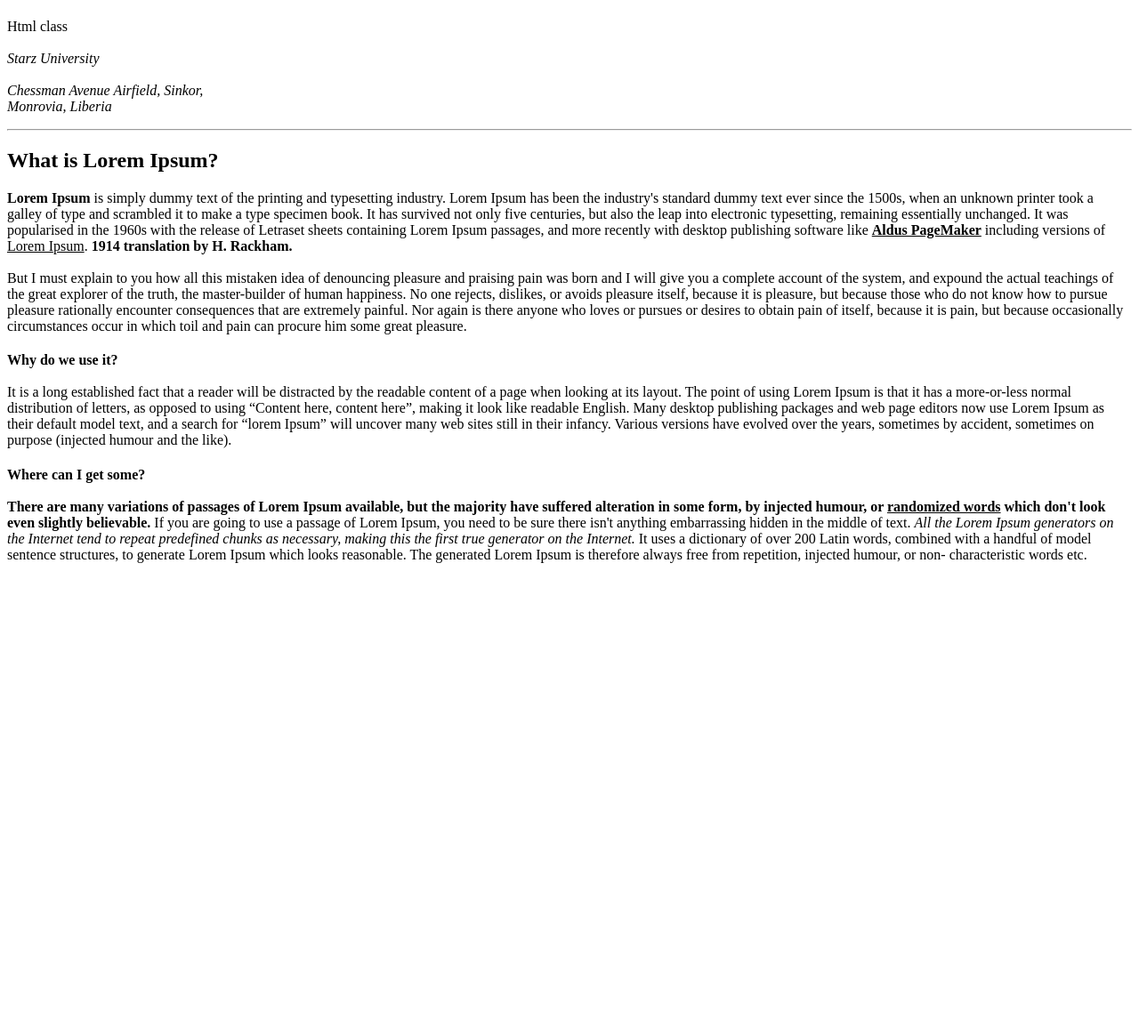
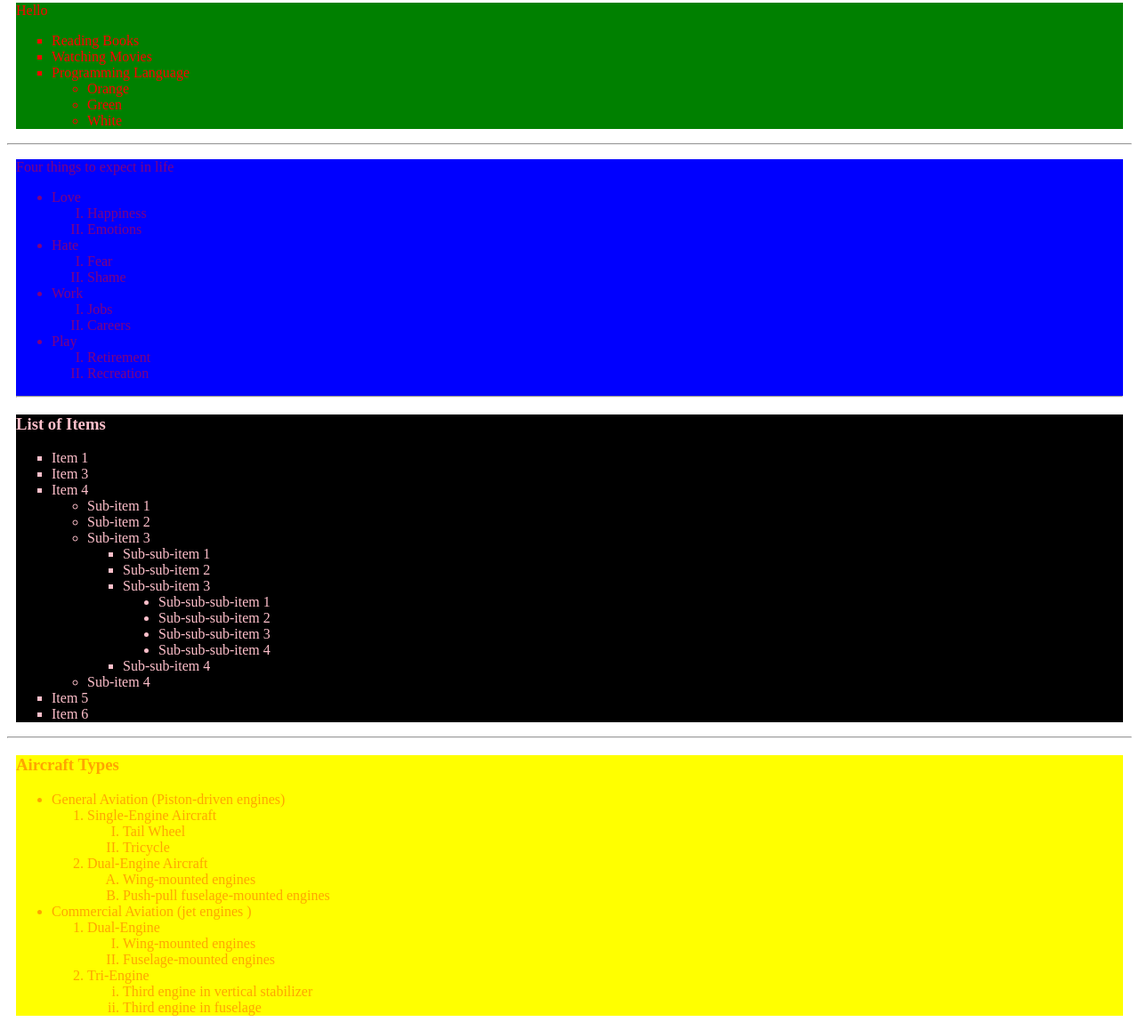
Before and after one commit to Elkanahtaynun/Art277-assignment..-Elkanah-Taynun, a plain HTML site: page index.html in a window 1280 px wide. Shown: the part 13-1171 px from the top of the page at 89% size. Before the commit the page ends 800 px from the top, so only its background shows below. Drawn offline with Linux system fonts and the light colour scheme.

Commit message:
Add files via upload

```diff
--- a/index.html
+++ b/index.html
@@ -1,24 +1,141 @@
 <!DOCTYPE html>
-<html></html>
-<head>
-<p><br>Html class</br><br><i>Starz University</br> <br>Chessman Avenue Airfield, Sinkor,<br>Monrovia, Liberia</i></br></p>
-<hr>
+<html lang="en">
+    <head>
+          <meta charset="UTF-8">
+          <title> Assignment #3</title>
+  </head>
+  <body>
+        <div style="background-color:green;color:red;font-size: 14;margin:10px;">
+          <p>Hello</p>
+           <ul type="Square">
+              <li>Reading Books</li>
+            <li>Watching Movies</li>
+              <li>Programming Language
+                 <ul type="circle">
+                    <li>Orange</li>
+                     <li>Green</li>
+                     <li>White</li>
+                    </ul>
+              </li>
+          </ul>
+         </div>
+        <hr>
 
-<h2>What is Lorem Ipsum?</h2>
-<p>
-<b>Lorem Ipsum</b> is simply dummy text of the printing and typesetting industry. Lorem Ipsum has been the industry's standard dummy text ever since the 1500s, when an unknown printer took a galley of type and scrambled it to make a type specimen book. It has survived not only five centuries, but also the leap into electronic typesetting, remaining essentially unchanged. It was popularised in the 1960s with the release of Letraset sheets containing Lorem Ipsum passages, and more recently with desktop publishing software like <b><u>Aldus PageMaker</u></b> including versions of <u>Lorem Ipsum</u>. <b>1914 translation by H. Rackham.</b> <br><br>But I must explain to you how all this mistaken idea of denouncing pleasure and praising pain was born and I will give you a complete account of the system, and expound the actual teachings of the great explorer of the truth, the master-builder of human happiness. No one rejects, dislikes, or avoids pleasure itself, because it is pleasure, but because those who do not know how to pursue pleasure rationally encounter consequences that are extremely painful. Nor again is there anyone who loves or pursues or desires to obtain pain of itself, because it is pain, but because occasionally circumstances occur in which toil and pain can procure him some great pleasure.
+         <div style="background-color:blue;color:purple;font-size:15;margin:10px; ">
+             <p>Four things to expect in life</p>
+             <ul type="disc">
+                <li>Love
+                     <ol type="I">
+                       <li>Happiness</li>
+                       <li>Emotions</li>
+                    </ol>
+               </li>
+                <li>Hate
+                   <Ol type="I">
+                    <li>Fear</li>
+                    <li>Shame</li>
+                  </ol>
 
-<h2></h2>
-<b>Why do we use it?</b>
+          </li>
+              <li>Work
+                 <ol type="I">
+                   <li>Jobs</li>
+                   <li>Careers</li>
+                </ol>
+           </li>
+           <li>Play
+                <ol type="I">
+                    <li>Retirement</li>
+                    <li>Recreation</li>
+                  </ol>
+             </li>
 
-<p2></p2>
-<br><br>It is a long established fact that a reader will be distracted by the readable content of a page when looking at its layout. The point of using Lorem Ipsum is that it has a more-or-less normal distribution of letters, as opposed to using “Content here, content here”, making it look like readable English. Many desktop publishing packages and web page editors now use Lorem Ipsum as their default model text, and a search for “lorem Ipsum” will uncover many web sites still in their infancy. Various versions have evolved over the years, sometimes by accident,
-sometimes on purpose (injected humour and the like).
+       </ul>
+          <hr>
 
-<h1></h1>
-<b>Where can I get some?</b>
-<p3></p3>
-<br><br><b>There are many variations of passages of Lorem Ipsum available, but the majority have suffered alteration in some form, by injected humour, or <u>randomized words</u> which don't look even slightly believable.</b> If you are going to use a passage of Lorem Ipsum, you need to be sure there isn't anything embarrassing hidden in the middle of text. <i>All the Lorem Ipsum generators on the Internet tend to repeat predefined chunks as necessary, making this the first true generator on the Internet.</i> It uses a dictionary of over 200 Latin words, combined with a handful of model sentence structures, to generate Lorem Ipsum which looks reasonable. The generated Lorem Ipsum is therefore always free from repetition, injected humour, or non-
-characteristic words etc.
+        </div>
 
-<!-- This is my html assignment. It will be submitted on May 9, 2020 @9:00 am-->
+        <div style="background-color:black;color:pink;font-side:16;margin:10px;">
+             <h3>List of Items</h3>
+             <ul type="square">
+             <li>Item 1</li>
+             <li>Item 3</li>
+             <li>Item 4
+                  <ul type="circle">
+                  <li>Sub-item 1</li>
+                  <li>Sub-item 2</li>
+                  <li>Sub-item 3
+                  <ul type="square">
+                    <li>Sub-sub-item 1</li>
+                    <li>Sub-sub-item 2</li>
+                    <li>Sub-sub-item 3
+                      <ul type="disc">
+                         <li>Sub-sub-sub-item 1</li>
+                         <li>Sub-sub-sub-item 2
+                        </li>
+                        <li>Sub-sub-sub-item 3
+                        </li>
+                        <li>Sub-sub-sub-item 4</li>
+                      </ul>
+
+                  </li>
+                   <li>Sub-sub-item 4</li>
+               </ul>
+              <li>Sub-item 4</li>
+              </ul>
+
+           </li>
+            <li>Item 5</li>
+            <li>Item 6</li>
+           </ul>
+        </div>
+        <hr>
+
+       <div style="background-color:yellow;color:orange;font-side:17;margin:10px;">
+          <h3>Aircraft Types</h3>
+          <ul type="disc">
+             <li>General Aviation (Piston-driven engines)
+                 <ol type="1">
+                    <li>Single-Engine Aircraft
+                        <ol type="I">
+                          <li>Tail Wheel</li>
+                          <li>Tricycle</li>
+                        </ol>
+                    </li>
+                    <li>Dual-Engine Aircraft
+                    <ol type="A">
+                      <li>Wing-mounted engines</li>
+                      <li>Push-pull fuselage-mounted engines</li>
+
+                    </ol>
+                    </li>
+
+                 </ol>
+             </li>
+
+            <li>Commercial Aviation (jet engines )
+                <ol type="1">
+                  <li>Dual-Engine
+                       <ol type="I">
+                         <li>Wing-mounted engines</li>
+                         <li>Fuselage-mounted engines</li>
+                       </ol>
+                  </li>
+                  <li>Tri-Engine
+                        <ol type="i">
+                          <li>Third engine in vertical stabilizer</li>
+                          <li>Third engine in fuselage</li>
+                        </ol>
+
+
+                  </li>
+                </ol>
+
+            </li>
+
+
+          </ul>
+        </div>
+
+    </body>
+  </html>
```
